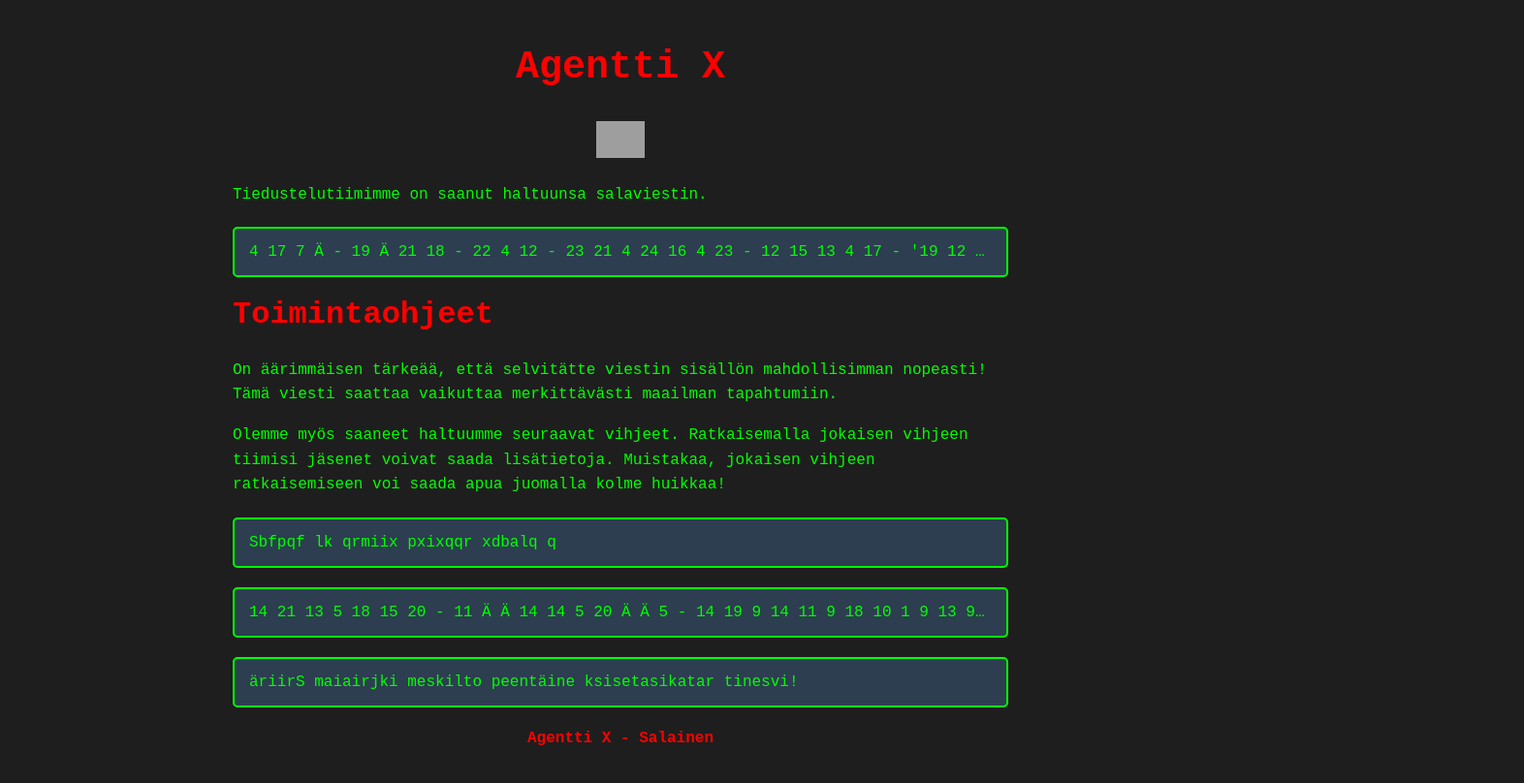
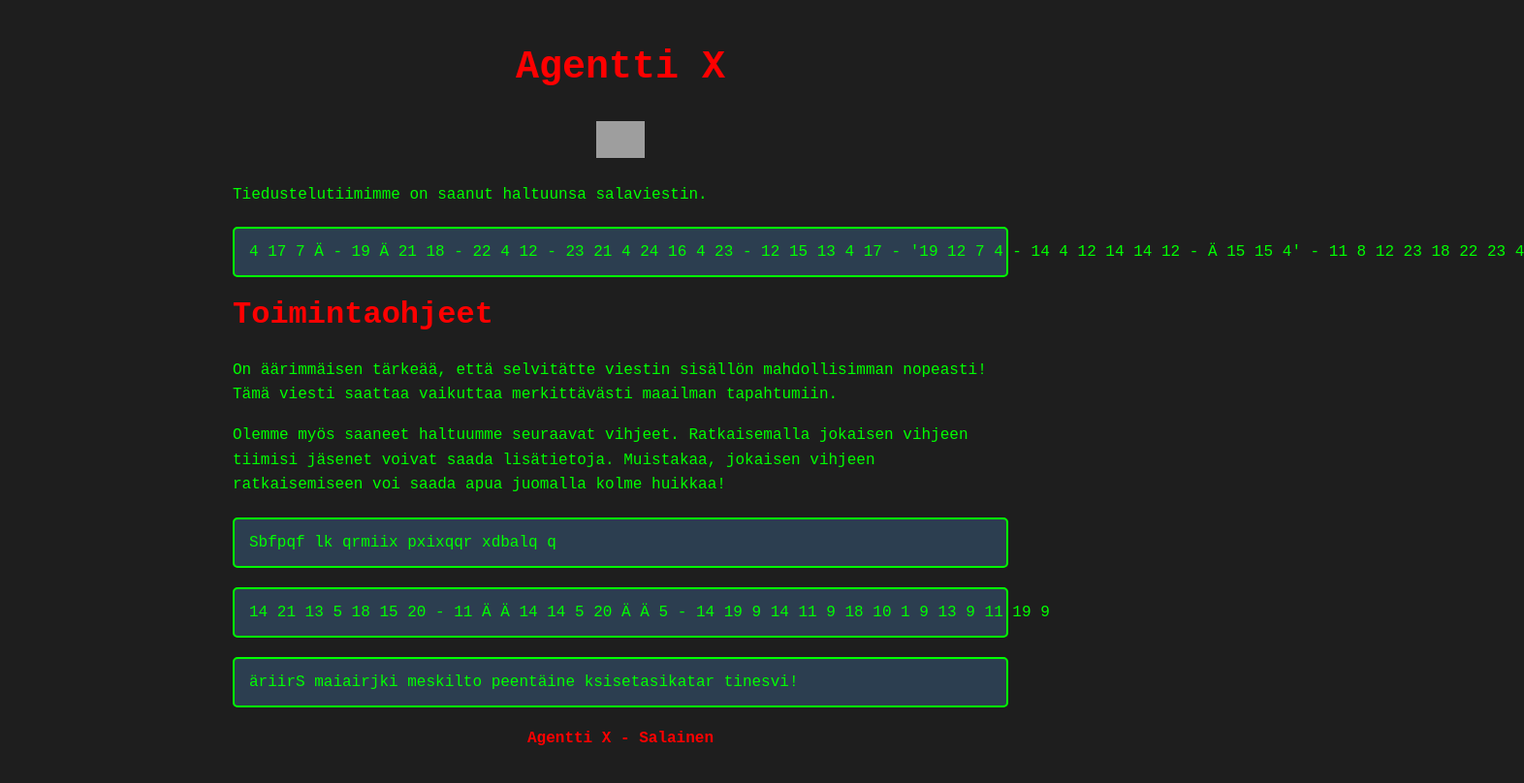
Before and after one commit to jouunaas/CryptoViesti, a plain HTML site: page index.html in a window 1280 px wide. Shown: the whole page at 97% size, 1572 px wide, since content can reach past the window. Drawn offline with Linux system fonts and the light colour scheme; grey boxes are pictures that could not be loaded.

Commit message:
dasdsasda

```diff
--- a/index.html
+++ b/index.html
@@ -38,8 +38,6 @@
             font-size: 1em; /* Suuremmin fonttikoko */
             color: #00ff00;
             white-space: nowrap; /* Teksti pysyy yhdellä rivillä */
-            overflow: hidden; /* Piilottaa yli menevän tekstin */
-            text-overflow: ellipsis; /* Lisää ellipsin pitkille riveille */
             margin-top: 20px;
         }
         .highlight {
```
